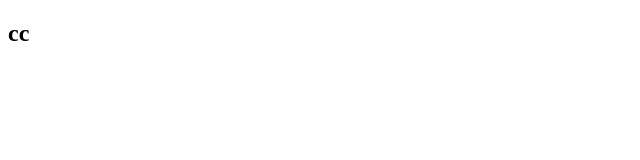
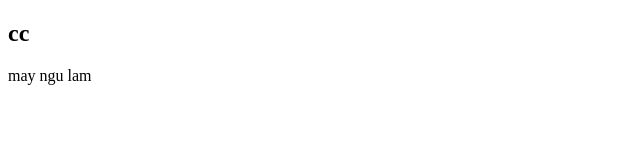
Before and after one commit to lloyd2kbn/testgit, a plain HTML site: page about.html in a window 1280 px wide. Shown: the whole page, without its empty margins (0-640 px from the left). Drawn offline with Linux system fonts and the light colour scheme.

Commit message:
Update about.html

```diff
--- a/about.html
+++ b/about.html
@@ -8,5 +8,6 @@
 </head>
 <body>
     <h2>cc</h2>
+    may ngu lam
 </body>
 </html>
```
